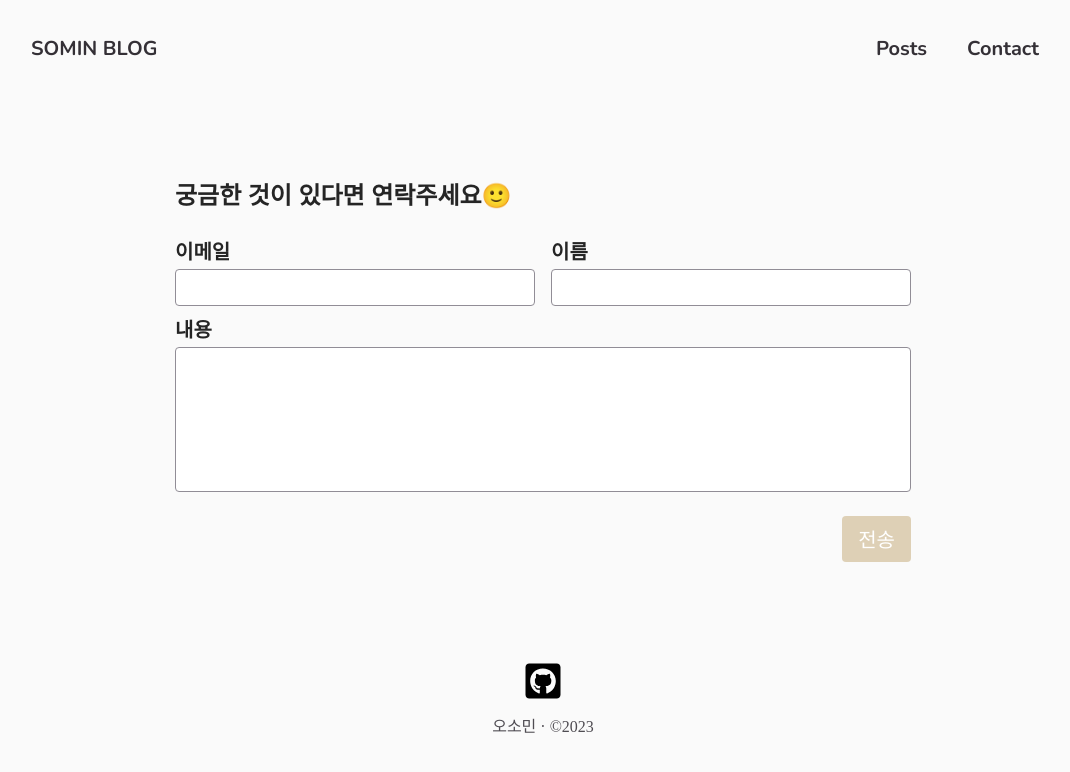
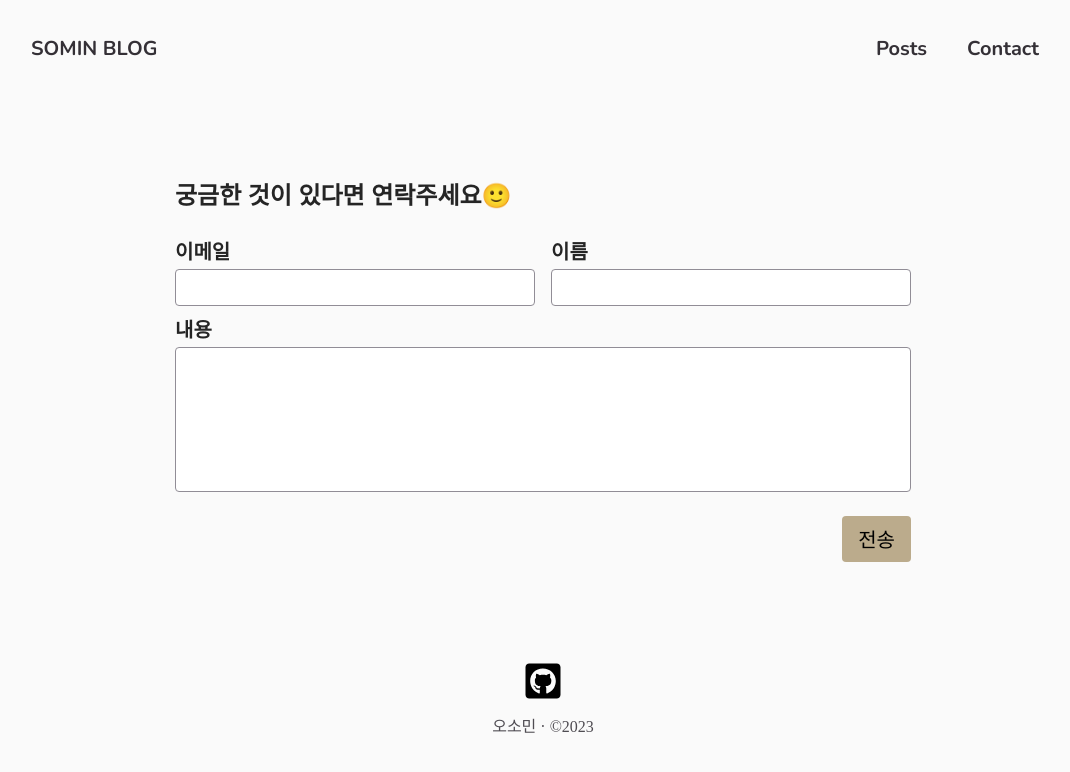
Before and after one commit to somin00/somin-blog, a Next.js app: page /contact in a window 1280 px wide. Shown: the top 772 px of the page, without its empty margins (97-1167 px from the left). Built offline with nearby package versions, Linux system fonts and the light colour scheme; no server answers.

Commit message:
style: 색상 대비 수정

```diff
--- a/src/app/components/ContactPage/ContactForm.module.css
+++ b/src/app/components/ContactPage/ContactForm.module.css
@@ -49,16 +49,11 @@
 }
 
 .form button {
-  background-color: var(--color-primary-100);
+  background-color: var(--color-primary-200);
   border: none;
   padding: var(--size-2) var(--size-4);
   border-radius: 4px;
   font-size: var(--size-5);
-  color: white;
-}
-
-.form button:hover {
-  background-color: var(--color-primary-200);
   color: black;
 }
 
```
